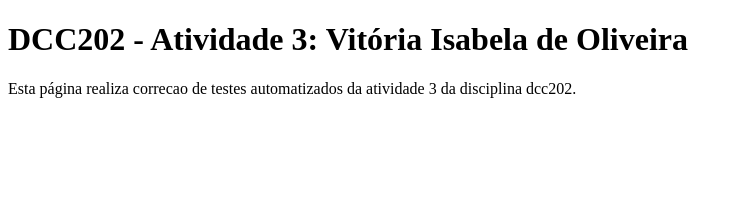
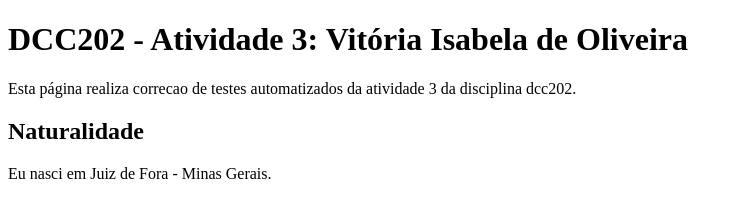
Before and after one commit to ufjf-dcc202/ufjf-dcc202-2023-3-a-atv3-vitoria-isabela, a website: page index.html in a window 1280 px wide. Shown: the whole page, without its empty margins (0-743 px from the left). Drawn offline with Linux system fonts and the light colour scheme.

Commit message:
dcc202 - add section of "naturalidade".

```diff
--- a/index.html
+++ b/index.html
@@ -11,6 +11,11 @@
         <h1>DCC202 - Atividade 3: Vitória Isabela de Oliveira</h1>
         <p>Esta página realiza correcao de testes automatizados da atividade 3 da disciplina dcc202.</p>
 
+        <section>
+            <h2>Naturalidade</h2>
+            <p>Eu nasci em Juiz de Fora - Minas Gerais.</p>
+        </section>
+
     </main>
 </body>
 </html>
```
